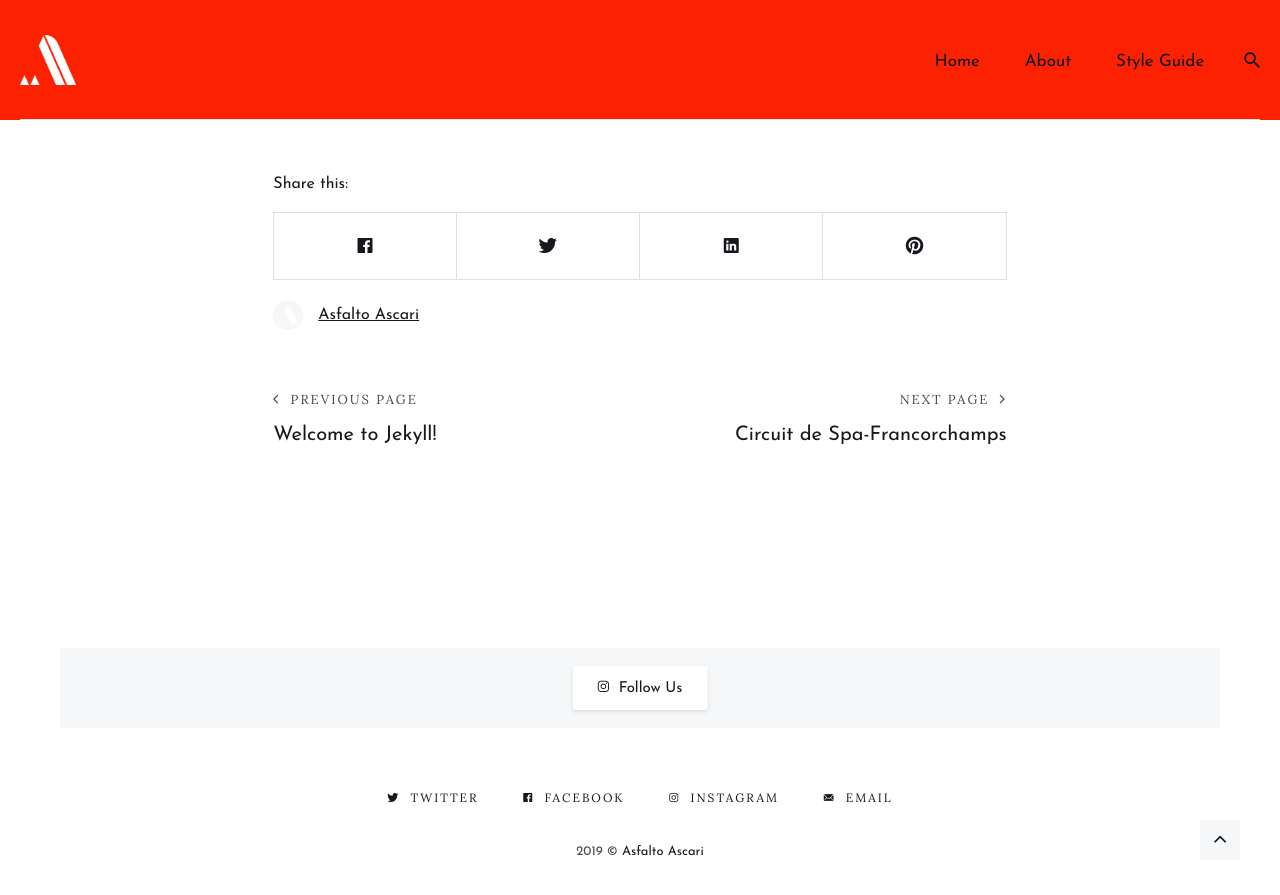
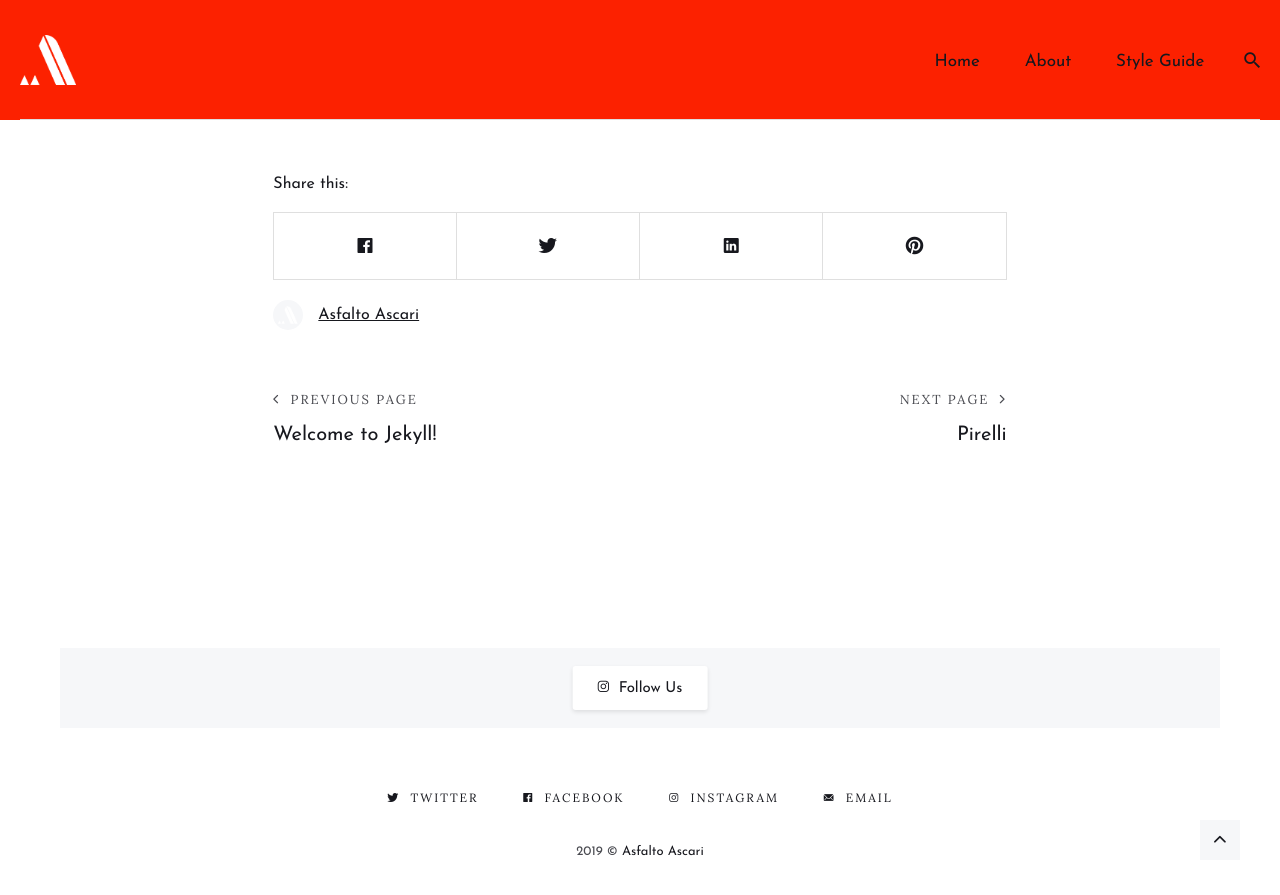
Before and after one commit to Asfalto-Ascari/AsfaltoAscari, a Jekyll site: the page built from _posts/2019-10-06-Generic-FormulaOne-Post.markdown, in a window 1280 px wide and 900 px high, scrolled down 2303 px. Shown: the top 895 px of the window. Built offline with Jekyll 4.4.1, drawn with Linux system fonts in a browser that asks for light colours; nearby versions of some CDN libraries; comment, search, counter and statistics services are not loaded.

Commit message:
Change generic post title

```diff
--- a/_posts/2019-10-09-Pirelli.md
+++ b/_posts/2019-10-09-Pirelli.md
@@ -1,6 +1,6 @@
 ---
 layout: post
-title:  "Circuit de Spa-Francorchamps"
+title:  "Pirelli"
 date:   2019-05-29 18:05:55 +0300
 image:  '/images/Media/IMG_1762.png'
 tags:   Headlines
```
